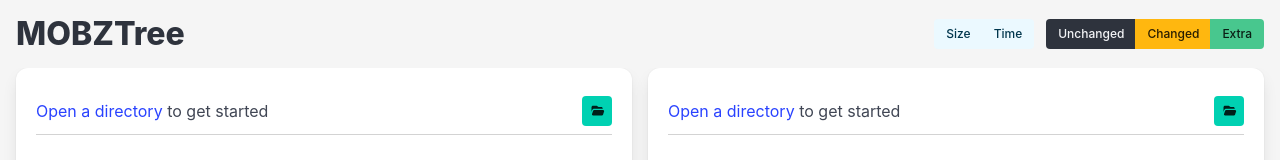
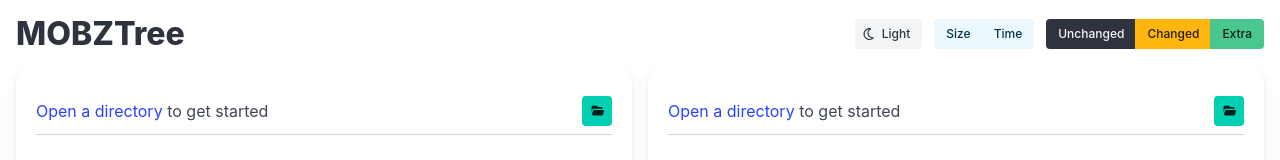
Before and after one commit to mobzystems/MOBZTree, a React (Vite) app: page / in a window 1280 px wide. Shown: the top 160 px of the page. Built offline with nearby package versions, Linux system fonts and the light colour scheme.

Commit message:
Light/Dark theme!

```diff
--- a/src/App.css
+++ b/src/App.css
@@ -7,9 +7,13 @@ html, body, #root {
   overflow: auto;
 }
 
-body {
+html[data-theme=dark] {
+  color-scheme: dark;
+}
+
+/* body {
   background-color: #f5f5f5;
-}
+} */
 
 .app {
   display: grid;
--- a/src/App.tsx
+++ b/src/App.tsx
@@ -1,8 +1,12 @@
-import { useMemo, useState } from "react";
+import { useEffect, useMemo, useState } from "react";
 import "./App.css";
 import FilePanel, { FilterOptions } from "./FilePanel";
 import { FileTree } from "./FileTree";
 import { TreeDiff } from "./TreeDiff";
+import { faSun as darkThemeIcon, faMoon as lightThemeIcon } from "@fortawesome/free-regular-svg-icons";
+import { FontAwesomeIcon } from "@fortawesome/react-fontawesome";
+import { getCurrentWindow, Theme } from '@tauri-apps/api/window';
+
 
 export default function App() {
   const [leftTree, setLeftTree] = useState<FileTree>();
@@ -10,6 +14,8 @@ export default function App() {
 
   // const [lastPathLeft, setLastPathLeft] = useState<string>();
   // const [lastPathRight, setLastPathRight] = useState<string>();
+
+  const [isDarkTheme, setIsDarkTheme] = useState(false);
 
   const [compareSize, setCompareSize] = useState(false);
   const [compareTime, setCompareTime] = useState(false);
@@ -41,6 +47,37 @@ export default function App() {
     setCurrentDirectory(relativePath);
   }
 
+  useEffect(() => {
+    document.getElementsByTagName("html")[0].setAttribute("data-theme", isDarkTheme ? "dark" : "light");
+  }, [isDarkTheme]);
+
+  useEffect(() => {
+    function applyTheme(theme: Theme | null) {
+      if (theme !== null) {
+        if (theme === "dark")
+          setIsDarkTheme(true);
+        else
+          setIsDarkTheme(false);
+      }
+    }
+
+    (async function () {
+      const appWindow = getCurrentWindow();
+
+      // Get initial theme ('light' | 'dark' | null)
+      const theme = await appWindow.theme();
+      applyTheme(theme);
+
+      // Listen for system theme changes
+      const unlisten = await appWindow.onThemeChanged(({ payload: theme }) => {
+        // console.log(`Theme changed to: ${theme}`);
+        applyTheme(theme);
+      });
+
+      return unlisten;
+    })();
+  }, []);
+
   return <div className="app debug-NOT">
     <div className="header level is-mobile">
       <div className="level-left">
@@ -50,6 +87,17 @@ export default function App() {
         </div>
       </div>
       <div className="level-right">
+        <div className="level-item">
+          <div className="buttons are-small has-addons">
+            <button className={`button ${isDarkTheme ? "is-dark" : "is-light"}`}
+              onClick={() => setIsDarkTheme(!isDarkTheme)} title="Switch dark/light mode">
+              <span className="icon">
+                <FontAwesomeIcon icon={isDarkTheme ? darkThemeIcon : lightThemeIcon} />
+              </span>
+              <span>{isDarkTheme ? "Dark" : "Light"}</span>
+            </button>
+          </div>
+        </div>
         <div className="level-item">
           <div className="buttons are-small has-addons">
             <button className={`button is-info ${!compareSize ? "is-light" : ""}`} onClick={() => setCompareSize(!compareSize)} title="Compare files by size">Size</button>
```
